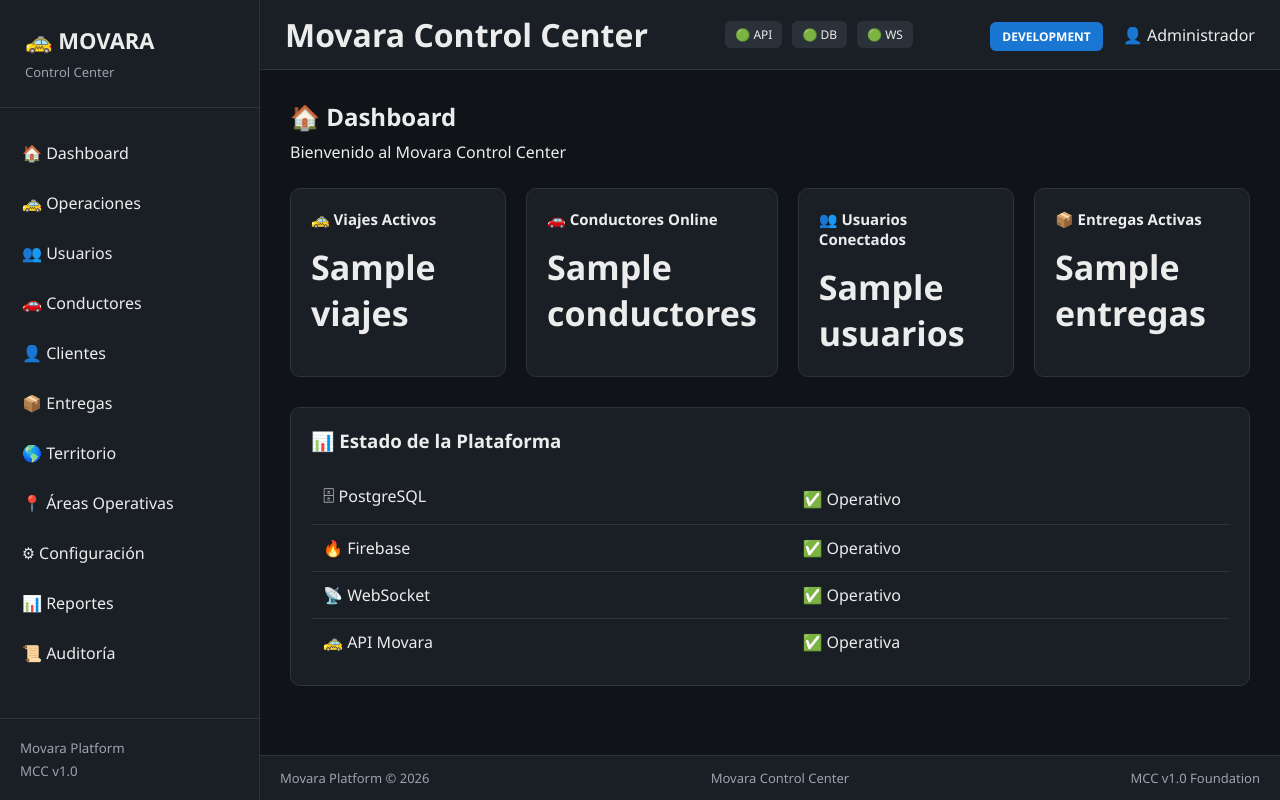
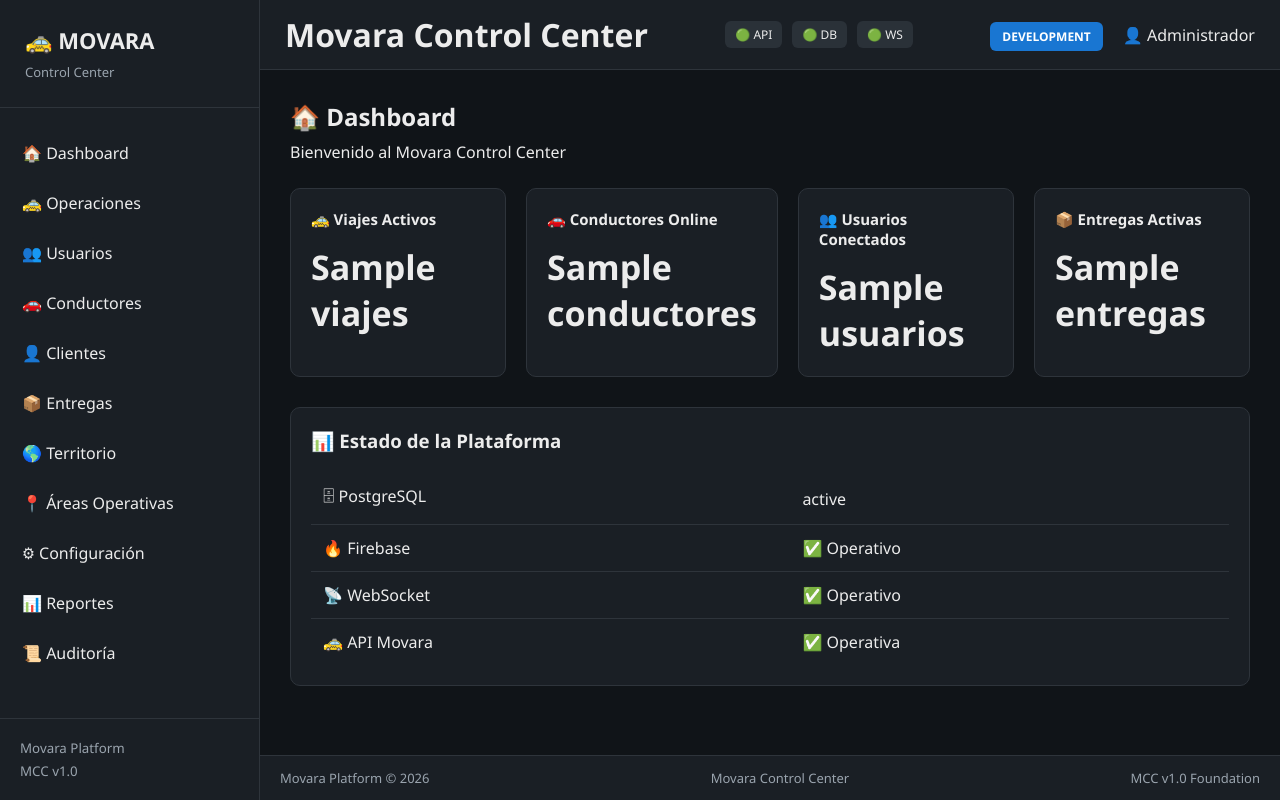
Before and after one commit to ddiazs2512/movara-backend, a FastAPI app: template templates/dashboard/index.html in a window 1280 px wide. Run offline with FastAPI, Linux system fonts and the light colour scheme; the template is opened without the code that fills it: most values are stand-ins (such as "Sample title", 1, 10 or a date in 2020); parts of the project's set-up code (start-up, migrations or seed data) failed here and were passed over.

Commit message:
Update index.html

```diff
--- a/templates/dashboard/index.html
+++ b/templates/dashboard/index.html
@@ -50,7 +50,7 @@ Dashboard | Movara Control Center
 
             <tr>
                 <td>🗄 PostgreSQL</td>
-                <td>✅ Operativo</td>
+                <td>{{ postgres_estado }}</td>
             </tr>
 
             <tr>
```
